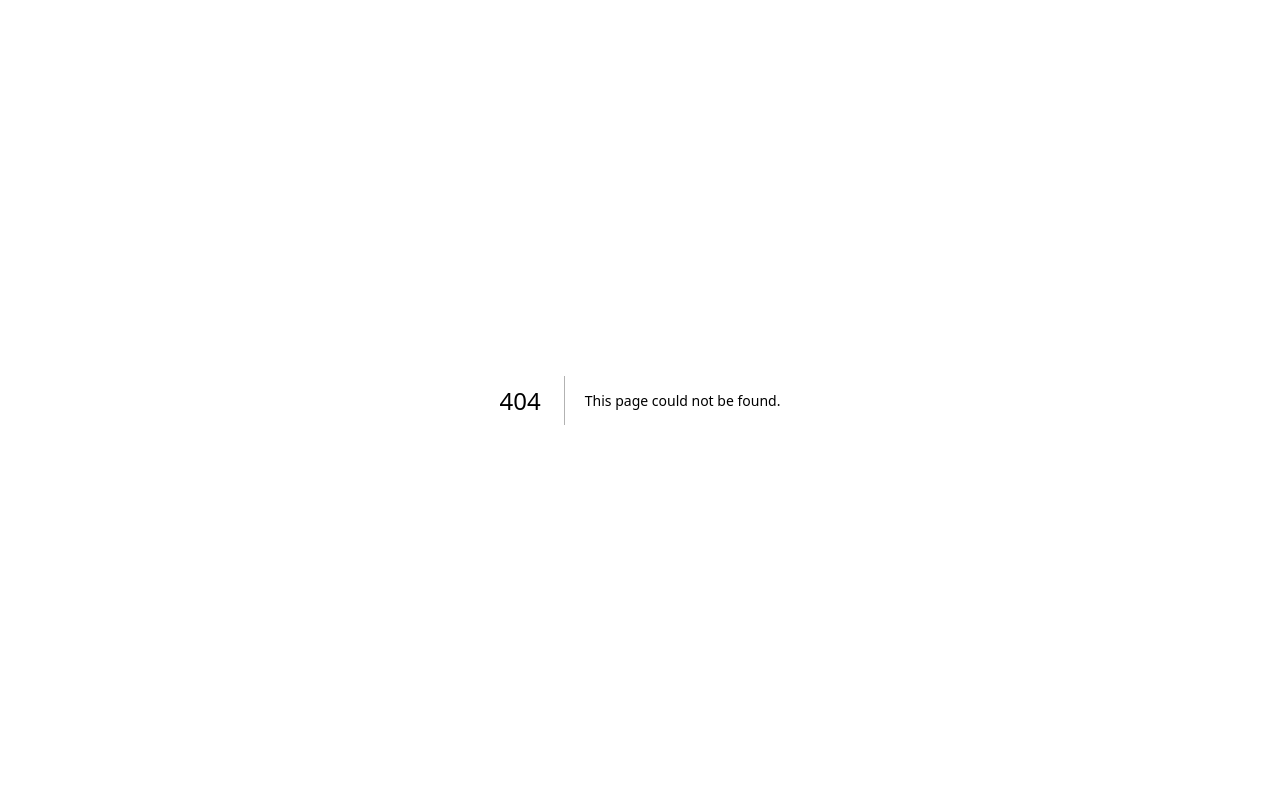
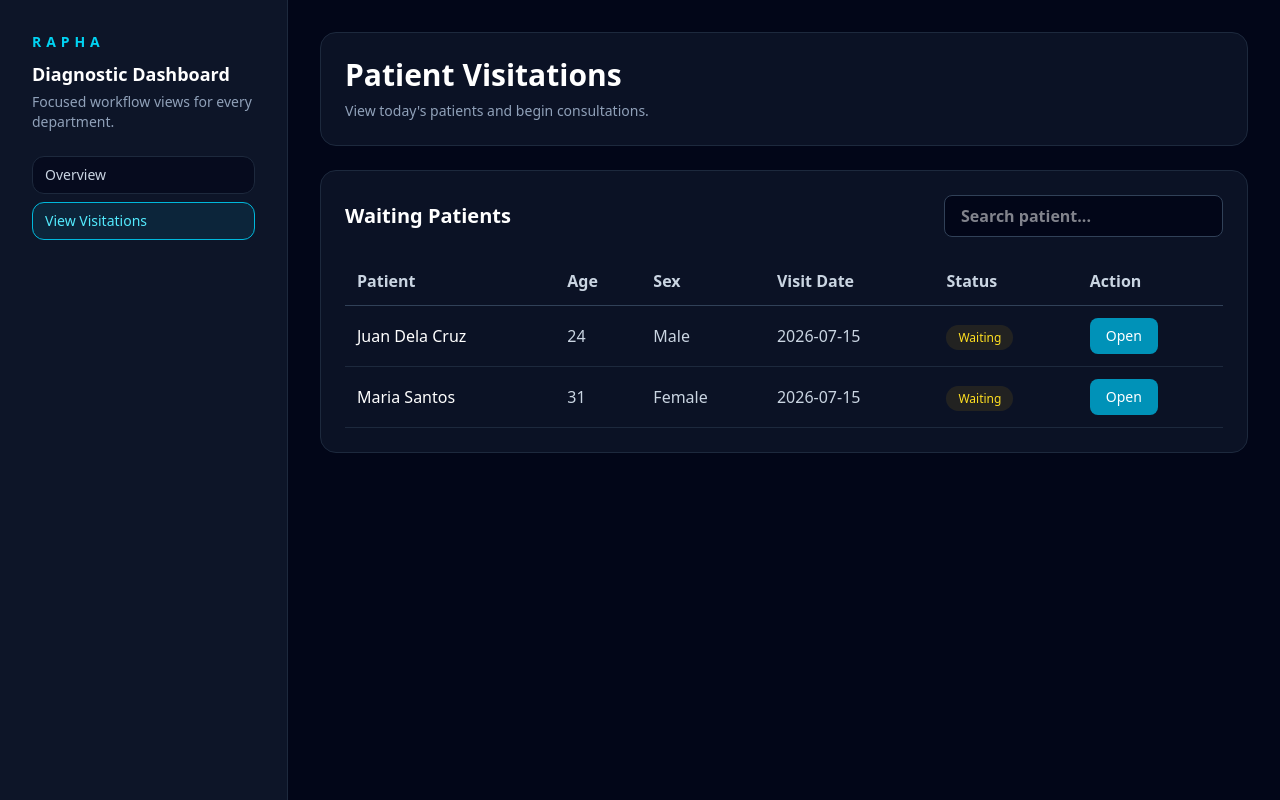
Before and after one commit to Worstprince/rapha-diagnostics, a Next.js app: page /dashboard/doctor/visitation in a window 1280 px wide. Before the commit this address had no page. Built offline with nearby package versions, Linux system fonts and the light colour scheme.

Commit message:
added view visitations and visitation frontend

```diff
--- /dev/null
+++ b/src/app/dashboard/doctor/visitation/page.jsx
@@ -0,0 +1,134 @@
+"use client";
+
+import { useEffect, useState } from "react";
+
+export default function DoctorVisitationPage() {
+
+    const [visitations, setVisitations] = useState([]);
+
+    useEffect(() => {
+
+        fetchVisitations();
+
+    }, []);
+
+    async function fetchVisitations() {
+
+        // Backend later
+        setVisitations([
+            {
+                id: 1,
+                patient: "Juan Dela Cruz",
+                age: 24,
+                sex: "Male",
+                date: "2026-07-15",
+                status: "Waiting"
+            },
+            {
+                id: 2,
+                patient: "Maria Santos",
+                age: 31,
+                sex: "Female",
+                date: "2026-07-15",
+                status: "Waiting"
+            }
+        ]);
+
+    }
+
+    return (
+
+        <div className="space-y-6">
+
+            <header className="rounded-2xl border border-slate-800 bg-slate-900/70 p-6">
+
+                <h1 className="text-3xl font-semibold text-white">
+                    Patient Visitations
+                </h1>
+
+                <p className="mt-2 text-sm text-slate-400">
+                    View today's patients and begin consultations.
+                </p>
+
+            </header>
+
+            <div className="rounded-2xl border border-slate-800 bg-slate-900/70 p-6">
+
+                <div className="mb-5 flex items-center justify-between">
+
+                    <h2 className="text-xl font-semibold text-white">
+                        Waiting Patients
+                    </h2>
+
+                    <input
+                        type="text"
+                        placeholder="Search patient..."
+                        className="rounded-lg border border-slate-700 bg-slate-950 px-4 py-2 text-white outline-none"
+                    />
+
+                </div>
+
+                <table className="w-full border-collapse">
+
+                    <thead>
+
+                        <tr className="border-b border-slate-700 text-left text-slate-300">
+
+                            <th className="p-3">Patient</th>
+                            <th className="p-3">Age</th>
+                            <th className="p-3">Sex</th>
+                            <th className="p-3">Visit Date</th>
+                            <th className="p-3">Status</th>
+                            <th className="p-3">Action</th>
+
+                        </tr>
+
+                    </thead>
+
+                    <tbody>
+
+                        {visitations.map((visit) => (
+
+                            <tr
+                                key={visit.id}
+                                className="border-b border-slate-800 hover:bg-slate-800/40"
+                            >
+
+                                <td className="p-3 text-white">{visit.patient}</td>
+                                <td className="p-3 text-slate-300">{visit.age}</td>
+                                <td className="p-3 text-slate-300">{visit.sex}</td>
+                                <td className="p-3 text-slate-300">{visit.date}</td>
+
+                                <td className="p-3">
+
+                                    <span className="rounded-full bg-yellow-500/10 px-3 py-1 text-xs font-medium text-yellow-300">
+                                        {visit.status}
+                                    </span>
+
+                                </td>
+
+                                <td className="p-3">
+
+                                    <button
+                                        className="rounded-lg bg-cyan-600 px-4 py-2 text-sm text-white transition hover:bg-cyan-500"
+                                    >
+                                        Open
+                                    </button>
+
+                                </td>
+
+                            </tr>
+
+                        ))}
+
+                    </tbody>
+
+                </table>
+
+            </div>
+
+        </div>
+
+    );
+
+}
--- a/src/app/dashboard/layout.js
+++ b/src/app/dashboard/layout.js
@@ -44,7 +44,7 @@ export default function DashboardLayout({ children }) {
               >
                 Overview
               </Link>
-
+                {/* activitylog */}
               {pathname.startsWith("/dashboard/admin") && (
                 <Link
                   href="/dashboard/admin/activityLog"
@@ -57,7 +57,7 @@ export default function DashboardLayout({ children }) {
                   Activity Log
                 </Link>
               )}
-
+              {/* User management dropdown */}
               {pathname.startsWith("/dashboard/admin") && (
                 <div className="rounded-xl border border-slate-800 bg-slate-950/60 p-2">
 
@@ -107,6 +107,21 @@ export default function DashboardLayout({ children }) {
                 </div>
               )}
 
+              {/* doctor view visits */}
+              {pathname.startsWith("/dashboard/doctor") && (
+                <Link
+                  href="/dashboard/doctor/visitation"
+                  className={`flex items-center rounded-xl border px-3 py-2 text-sm font-medium transition ${
+                    pathname === "/dashboard/doctor/visitation"
+                      ? "border-cyan-500 bg-cyan-500/10 text-cyan-300"
+                      : "border-slate-800 bg-slate-950/60 text-slate-300 hover:border-cyan-500 hover:text-white"
+                  }`}
+                >
+                  View Visitations
+                </Link>
+              )}
+
+              {/* Reception dropdown */}
               {pathname.startsWith("/dashboard/reception") && (
                 <div className="rounded-xl border border-slate-800 bg-slate-950/60 p-2">
                   <button
```
